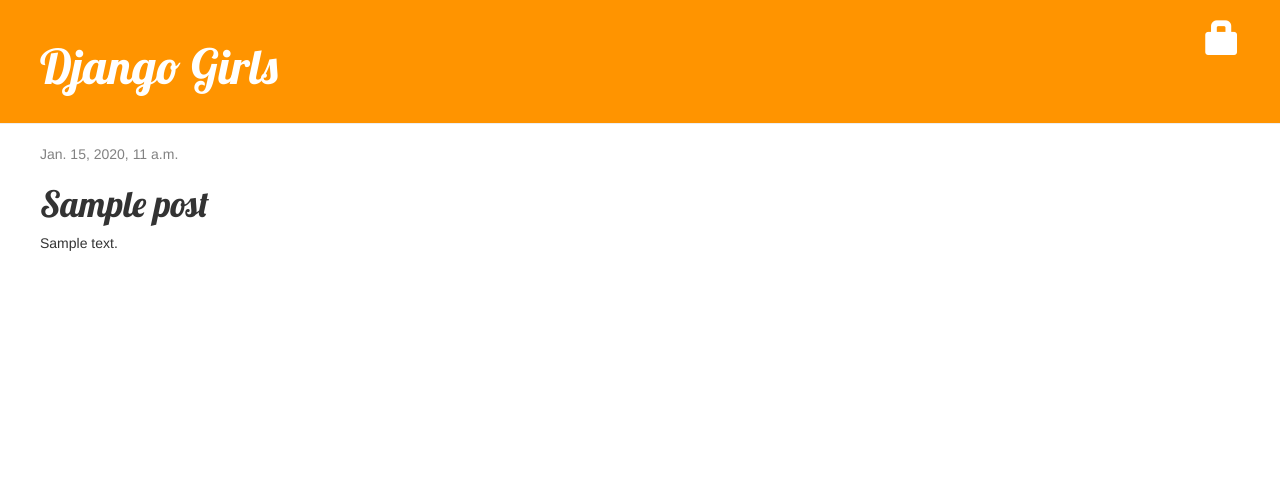
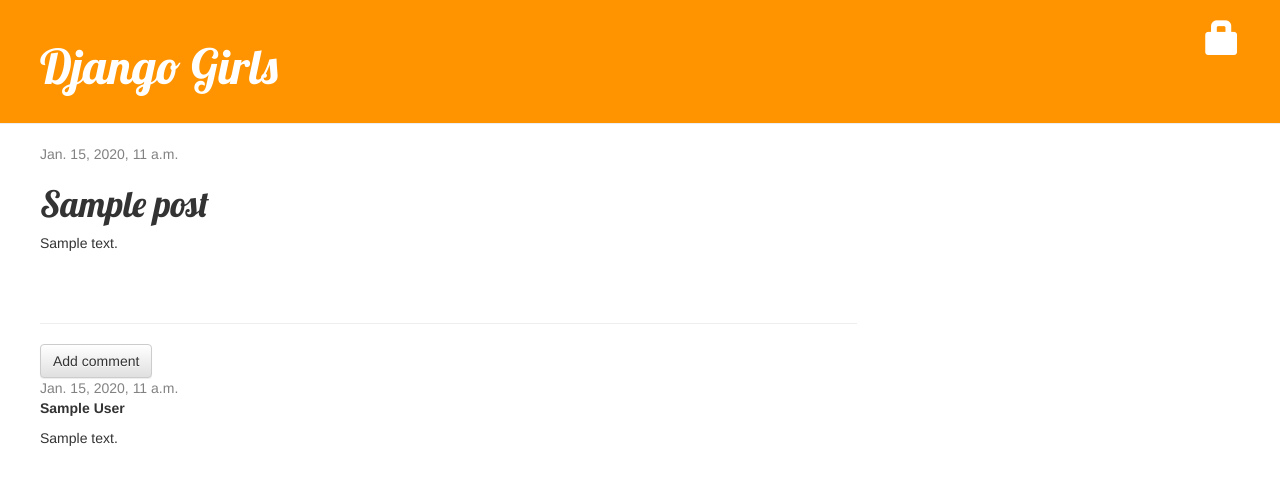
Before and after one commit to t-gvero/my-first-blog, a Django app: page /post/1/ in a window 1280 px wide. Shown: the top 485 px of the page. Run offline with Django 3.2, Linux system fonts and the light colour scheme; tables that the repository leaves empty hold one stand-in row (values such as "Sample post"); some libraries are stand-ins or nearby versions.

Commit message:
Comments (part 1)

```diff
--- a/blog/admin.py
+++ b/blog/admin.py
@@ -1,4 +1,5 @@
 from django.contrib import admin
-from .models import Post
+from .models import Post, Comment
 
 admin.site.register(Post)
+admin.site.register(Comment)
--- a/blog/models.py
+++ b/blog/models.py
@@ -15,3 +15,17 @@
 
     def __str__(self):
         return self.title
+
+class Comment(models.Model):
+    post = models.ForeignKey('blog.Post', related_name='comments')
+    author = models.CharField(max_length=200)
+    text = models.TextField()
+    created_date = models.DateTimeField(default=timezone.now)
+    approved_comment = models.BooleanField(default=False)
+
+    def approve(self):
+        self.approved_comment = True
+        self.save()
+
+    def __str__(self):
+        return self.text
--- a/blog/templates/blog/post_detail.html
+++ b/blog/templates/blog/post_detail.html
@@ -16,4 +16,15 @@
         <h1>{{ post.title }}</h1>
         <p>{{ post.text|linebreaksbr }}</p>
     </div>
+    <hr>
+    <a class="btn btn-default" href="{% url 'add_comment_to_post' pk=post.pk %}">Add comment</a>
+    {% for comment in post.comments.all %}
+        <div class="comment">
+            <div class="date">{{ comment.created_date }}</div>
+            <strong>{{ comment.author }}</strong>
+            <p>{{ comment.text|linebreaks }}</p>
+        </div>
+    {% empty %}
+        <p>No comments here yet :(</p>
+    {% endfor %}
 {% endblock %}
--- a/blog/templates/blog/post_list.html
+++ b/blog/templates/blog/post_list.html
@@ -8,6 +8,7 @@
 			</div>
 			<h1><a href="{% url 'post_detail' pk=post.pk %}">{{ post.title }}</a></h1>
 			<p>{{ post.text|linebreaksbr }}</p>
+			<a href="{% url 'blog.views.post_detail' pk=post.pk %}">Comments: {{ post.comments.count }}</a>
 		</div>
 	{% endfor %}
 {% endblock %}
--- a/blog/urls.py
+++ b/blog/urls.py
@@ -9,4 +9,5 @@
     url(r'^drafts/$', views.post_draft_list, name='post_draft_list'),
     url(r'^post/(?P<pk>\d+)/publish/$', views.post_publish, name='post_publish'),
     url(r'^post/(?P<pk>\d+)/remove/$', views.post_remove, name='post_remove'),
+    url(r'^post/(?P<pk>\d+)/comment/$', views.add_comment_to_post, name='add_comment_to_post'),
 ]
--- a/blog/views.py
+++ b/blog/views.py
@@ -2,7 +2,7 @@
 from django.shortcuts import render, get_object_or_404, redirect
 from django.utils import timezone
 from .models import Post
-from .forms import PostForm
+from .forms import PostForm, CommentForm
 
 def post_list(request):
     posts = Post.objects.filter(published_date__lte=timezone.now()).order_by('-published_date')
@@ -57,3 +57,16 @@
     post = get_object_or_404(Post, pk=pk)
     post.delete()
     return redirect('post_list')
+
+def add_comment_to_post(request, pk):
+    post = get_object_or_404(Post, pk=pk)
+    if request.method == "POST":
+        form = CommentForm(request.POST)
+        if form.is_valid():
+            comment = form.save(commit=False)
+            comment.post = post
+            comment.save()
+            return redirect('post_detail', pk=post.pk)
+    else:
+        form = CommentForm()
+    return render(request, 'blog/add_comment_to_post.html', {'form': form})
```
Also changed, not shown: blog/forms.py (+7 -1 lines), blog/templates/blog/add_comment_to_post.html (added, +9 -0 lines), blog/migrations/0002_comment.py (added), blog/templates/blog/post_draft_list.html (line endings or trailing spaces).
